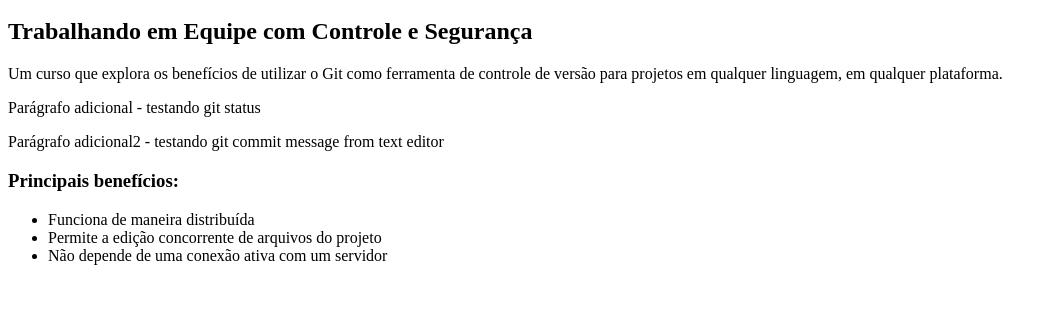
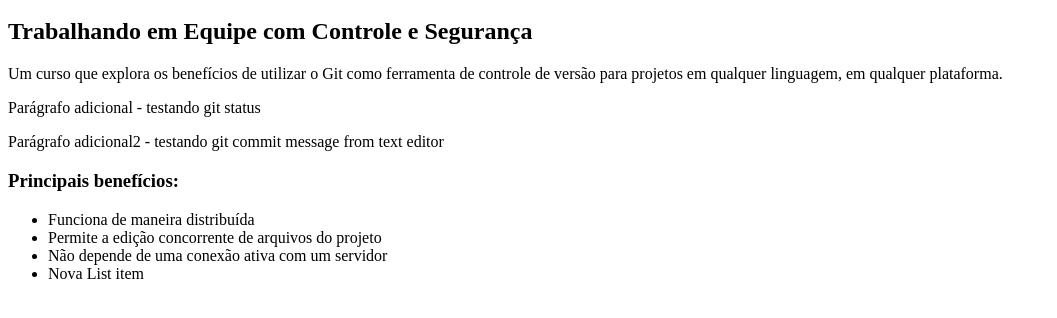
Before and after one commit to mzep/curso-git, a plain HTML site: page index.html in a window 1280 px wide. Shown: the part 48-366 px from the top of the page, without its empty margins (0-1057 px from the left). Drawn offline with Linux system fonts and the light colour scheme.

Commit message:
added list item

```diff
--- a/index.html
+++ b/index.html
@@ -14,6 +14,7 @@
             <li>Funciona de maneira distribuída</li>
             <li>Permite a edição concorrente de arquivos do projeto</li>
             <li>Não depende de uma conexão ativa com um servidor</li>
-        </ul>
+			<li>Nova List item</li>
+		</ul>
     </body>
 </html>
```
